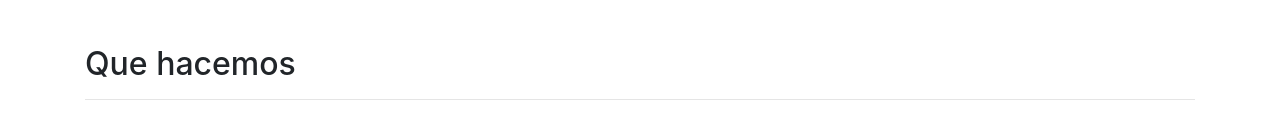
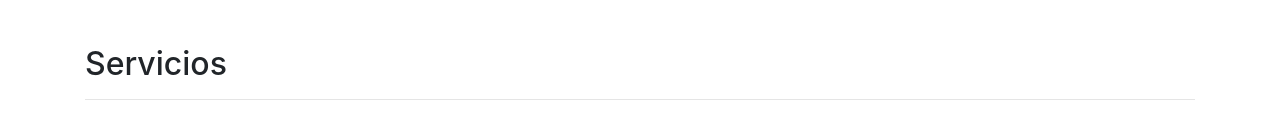
Before and after one commit to fpopruebas/ejemplo_pagina_web, a website: page index.html in a window 1280 px wide. Shown: the part 778-892 px from the top of the page. Drawn offline with Linux system fonts and the light colour scheme.

Commit message:
cartel
servuio

```diff
--- a/index.html
+++ b/index.html
@@ -92,7 +92,7 @@
       </div>
     </div>
     <!-- /.row -->
-    <h2>Que hacemos</h2>
+    <h2>Servicios</h2>
     <hr>
     <div class="row" id="Servicios">
       <div class="col-md-4 mb-5">
```
